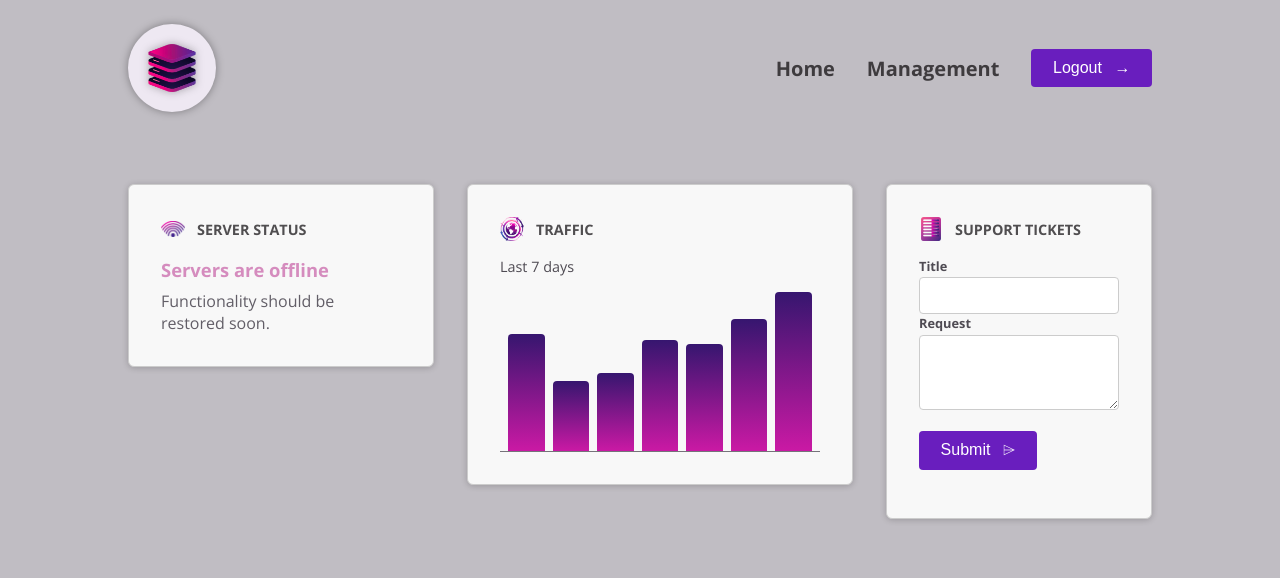
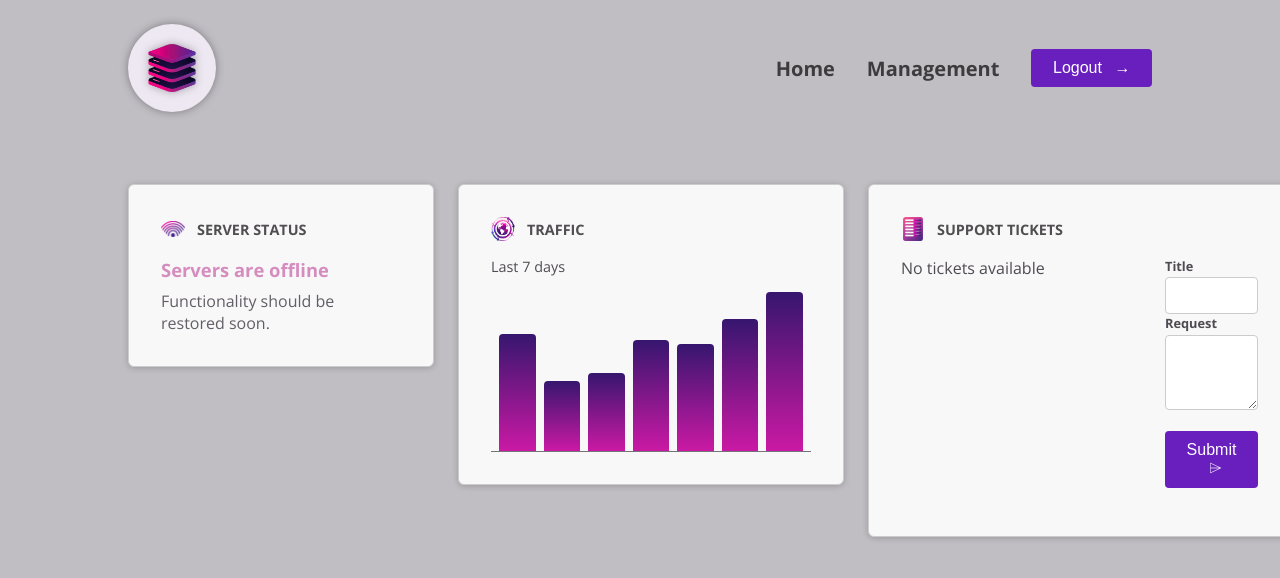
Before and after one commit to RichBurman/Component-Deep-Dive, an Angular app: page / in a window 1280 px wide. Shown: the top 578 px of the page. Built offline with nearby package versions, Linux system fonts and the light colour scheme.

Commit message:
Refactor support tickets component to loop through tickets

```diff
--- a/src/app/dashboard/support-tickets/support-tickets.component.html
+++ b/src/app/dashboard/support-tickets/support-tickets.component.html
@@ -1,3 +1,13 @@
+<div>
+  <ul>
+    @for (ticket of tickets; track ticket.id) {
+    <li><app-ticket /> - {{ $count }}</li>
+    } @empty {
+    <p>No tickets available</p>
+    }
+  </ul>
+</div>
+
 <div id="new-ticket">
-  <app-new-ticket />
+  <app-new-ticket (add)="onAdd($event)" />
 </div>
--- a/src/app/dashboard/support-tickets/support-tickets.component.ts
+++ b/src/app/dashboard/support-tickets/support-tickets.component.ts
@@ -1,12 +1,13 @@
 import { Component } from '@angular/core';
 import { NewTicketComponent } from "./new-ticket/new-ticket.component";
 import { Ticket } from './ticket.model';
+import { TicketComponent } from "./ticket/ticket.component";
 
 
 @Component({
   selector: 'app-support-tickets',
   standalone: true,
-  imports: [NewTicketComponent],
+  imports: [NewTicketComponent, TicketComponent],
   templateUrl: './support-tickets.component.html',
   styleUrl: './support-tickets.component.css'
 })
--- a/src/app/dashboard/support-tickets/ticket/ticket.component.ts
+++ b/src/app/dashboard/support-tickets/ticket/ticket.component.ts
@@ -1,5 +1,5 @@
 import { Component } from '@angular/core';
-import { Ticket } from '../ticket.model';
+
 
 @Component({
   selector: 'app-ticket',
```
